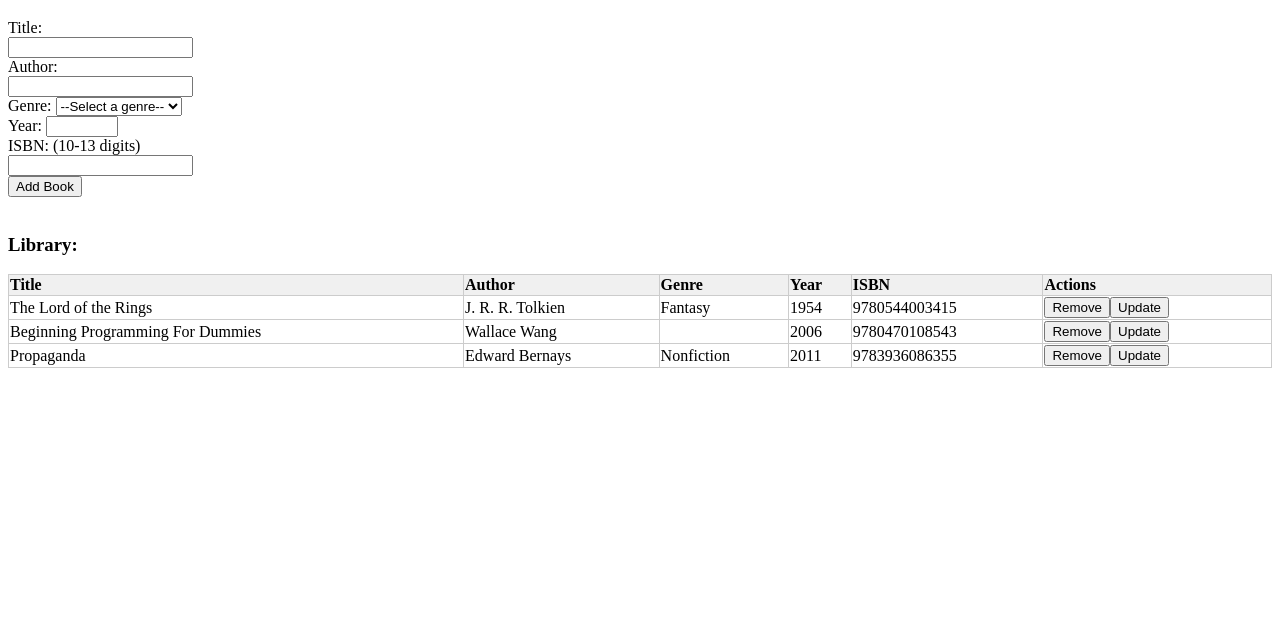
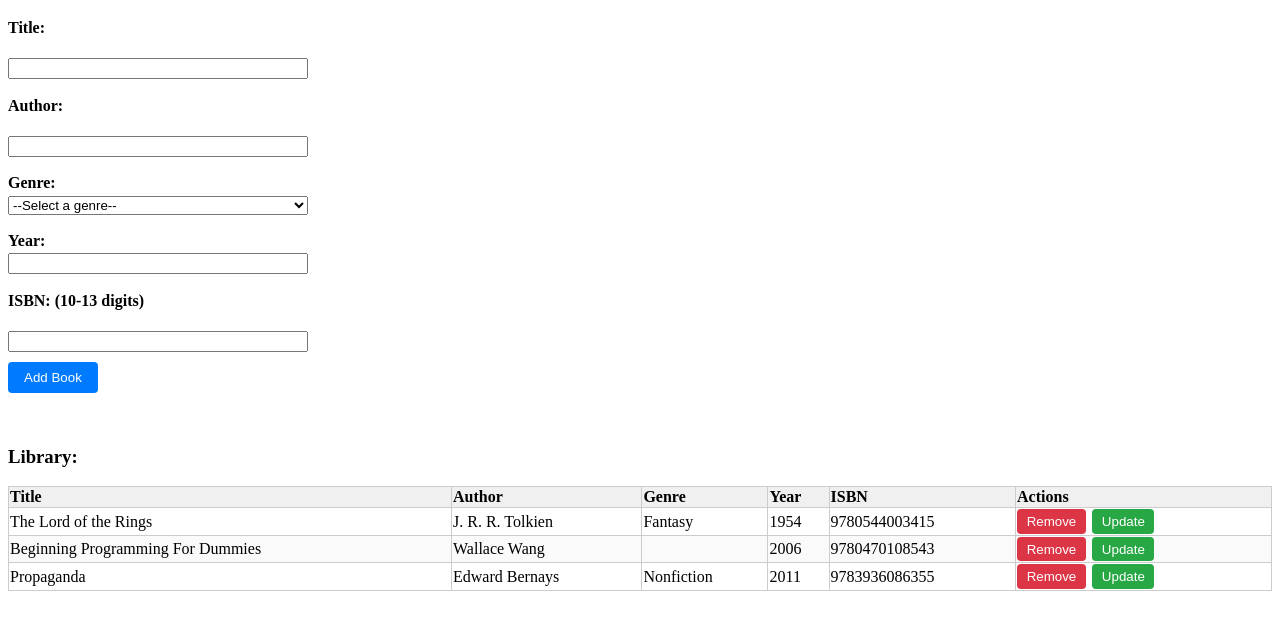
Before and after one commit to KS1992-dev/BookLibrary, a plain HTML site: page index.html in a window 1280 px wide. Shown: the part 61-688 px from the top of the page. Drawn offline with Linux system fonts and the light colour scheme.

Commit message:
Added basic styling. Final style.css file

```diff
--- a/style.css
+++ b/style.css
@@ -1,16 +1,77 @@
-#update-form { display: none;}
+#h2,
+#update-form {
+    display: none;
+}
 
-#h2 { display: none;}
+form {
+    margin-bottom: 1rem;
+}
 
+form label {
+    display: block;
+    margin: 0.5rem 0 0.2rem;
+    font-weight: bold;
+}
+
+form input[type="text"],
+form input[type="number"],
+form select {
+    width: 100%;
+    max-width: 300px;
+    padding: 0.rem;
+    margin-bottom: 0.6rem;
+    box-sizing: border-box;
+}
+
+form button {
+    padding: 0.5rem 1rem;
+    border: none;
+    background-color: #007bff;
+    color: #fff;
+    cursor: pointer;
+    border-radius: 4px;
+}
+
+form button:hover {
+    background-color: #0056b3;
+}
 
 #book-table {
     border-collapse: collapse;
     width: 100%;
+    margin-top: 1rem;
 }
-#book-table th, #book-table td {
+#book-table th,
+#book-table td {
     border: 1px solid #ccc;
+    padding: 0.rem;
 }
 #book-table th {
     background: #f0f0f0;
     text-align: left;
 }
+
+#book-table tr:nth-child(even) {
+    background-color: #fafafa;
+}
+
+#book-table button {
+    margin-right: 0.4rem;
+    padding: 0.3rem 0.6rem;
+    border: none;
+    color: #fff;
+    cursor: pointer;
+    border-radius: 4px;
+}
+
+#book-table button:first-of-type {
+    background-color: #dc3545;
+}
+
+#book-table button:last-of-type {
+    background-color: #28a745;
+}
+
+#book-table button:hover {
+    opacity: 0.9;
+}
```
